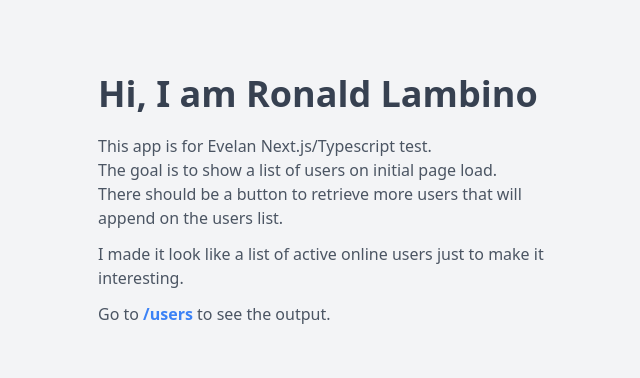
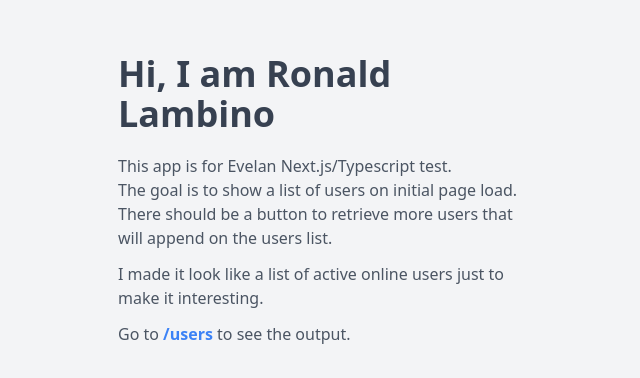
Before and after one commit to nadlambino/evelan-next-app, a Next.js app: page / in a window 1280 px wide. Shown: the part 220-598 px from the top of the page, without its empty margins (318-958 px from the left). Built offline with nearby package versions, Linux system fonts and the light colour scheme.

Commit message:
Update globals.css

```diff
--- a/src/app/styles/globals.css
+++ b/src/app/styles/globals.css
@@ -19,7 +19,7 @@ body {
 }
 
 .main {
-    @apply flex flex-col h-screen justify-center m-auto max-w-md;
+    @apply p-5 flex flex-col h-screen justify-center m-auto max-w-md;
 
 }
 
```
